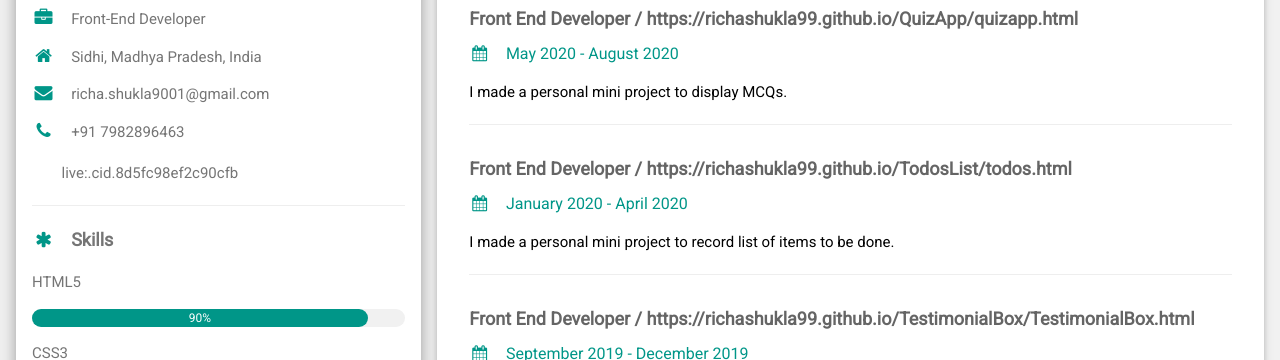
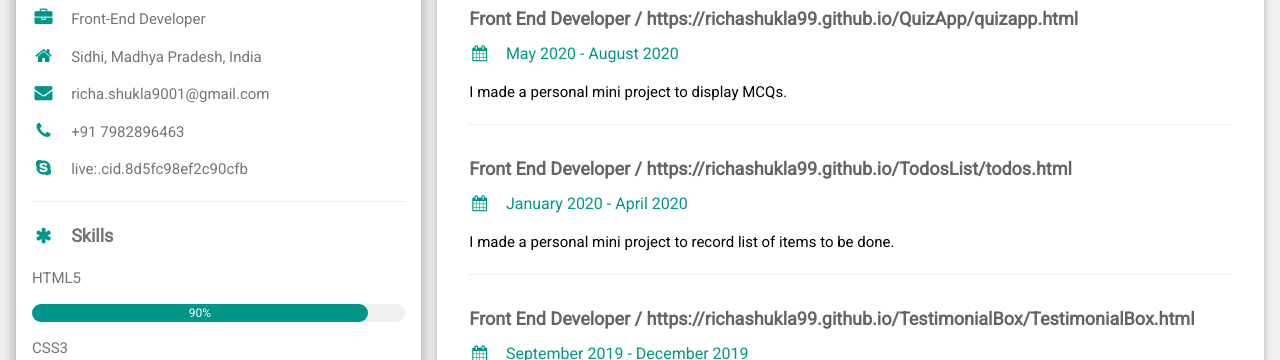
Before and after one commit to RichaShukla99/RichaShukla99.github.io, a plain HTML site: page index.html in a window 1280 px wide. Shown: the part 440-800 px from the top of the page. Drawn offline with nearby package versions, Linux system fonts and the light colour scheme.

Commit message:
Update index.html
updated fab to fa in skype

```diff
--- a/index.html
+++ b/index.html
@@ -33,7 +33,7 @@ html,body,h1,h2,h3,h4,h5,h6 {font-family: "Roboto", sans-serif}
           <p><i class="fa fa-home fa-fw w3-margin-right w3-large w3-text-teal"></i>Sidhi, Madhya Pradesh, India</p>
           <p><i class="fa fa-envelope fa-fw w3-margin-right w3-large w3-text-teal"></i>richa.shukla9001@gmail.com</p>
           <p><i class="fa fa-phone fa-fw w3-margin-right w3-large w3-text-teal"></i>+91 7982896463</p>
-          <p><i class="fab fa-skype fa-fw w3-margin-right w3-large w3-text-teal"></i>live:.cid.8d5fc98ef2c90cfb</p>
+          <p><i class="fa fa-skype fa-fw w3-margin-right w3-large w3-text-teal"></i>live:.cid.8d5fc98ef2c90cfb</p>
           <hr>
 
           <p class="w3-large"><b><i class="fa fa-asterisk fa-fw w3-margin-right w3-text-teal"></i>Skills</b></p>
```
